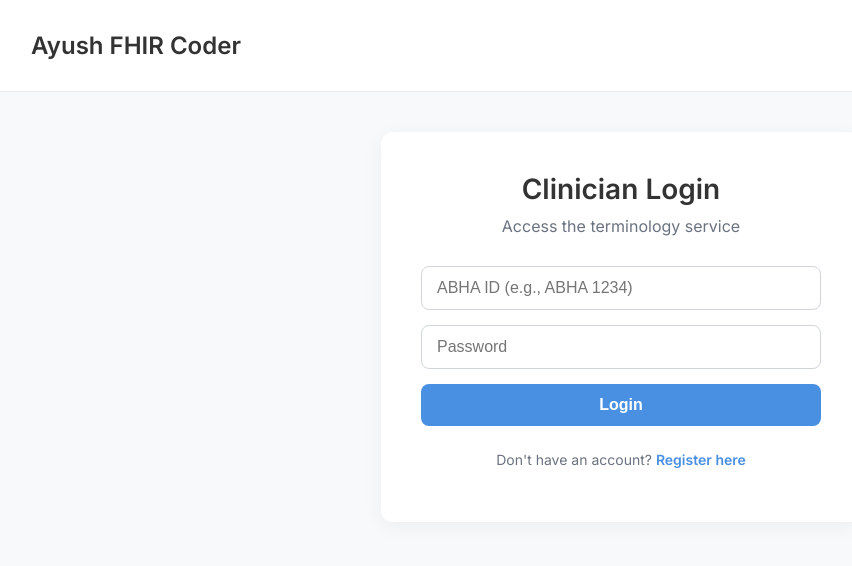
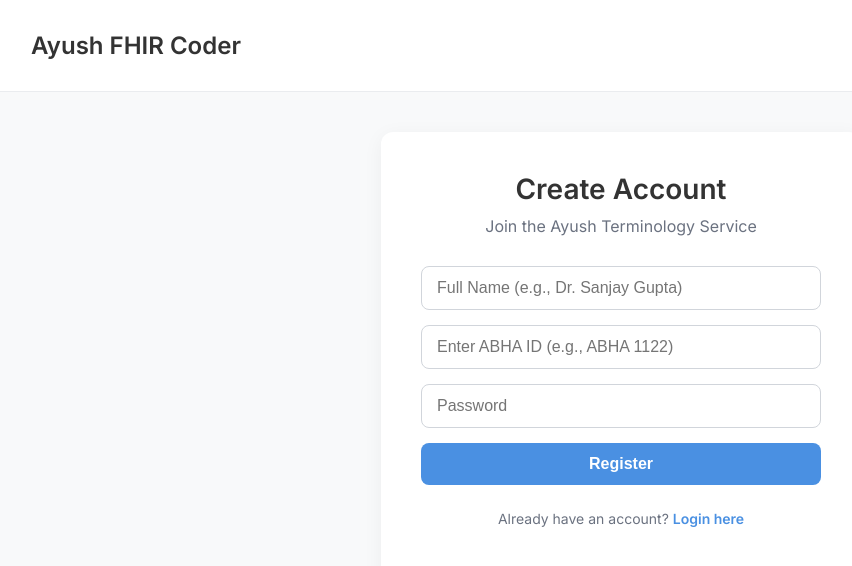
Before and after one commit to someear9h/project-setu-internal-demo, a React (Vite) app in the folder frontend/: page / in a window 1280 px wide. Shown: the top 566 px of the page, without its empty margins (19-871 px from the left). Built offline with nearby package versions, Linux system fonts and the light colour scheme.

Commit message:
always start with register page

```diff
--- a/frontend/src/App.jsx
+++ b/frontend/src/App.jsx
@@ -141,7 +141,7 @@ function Register({ onSwitchToLogin, onRegisterSuccess }) {
 // AUTH wrapper (switch between login/register)
 // ------------------
 function Auth({ onLogin }) {
-  const [view, setView] = useState('login');
+  const [view, setView] = useState('register');
   const [credentials, setCredentials] = useState({ username: '', password: '' });
 
   const handleRegisterSuccess = (username, password) => {
```
